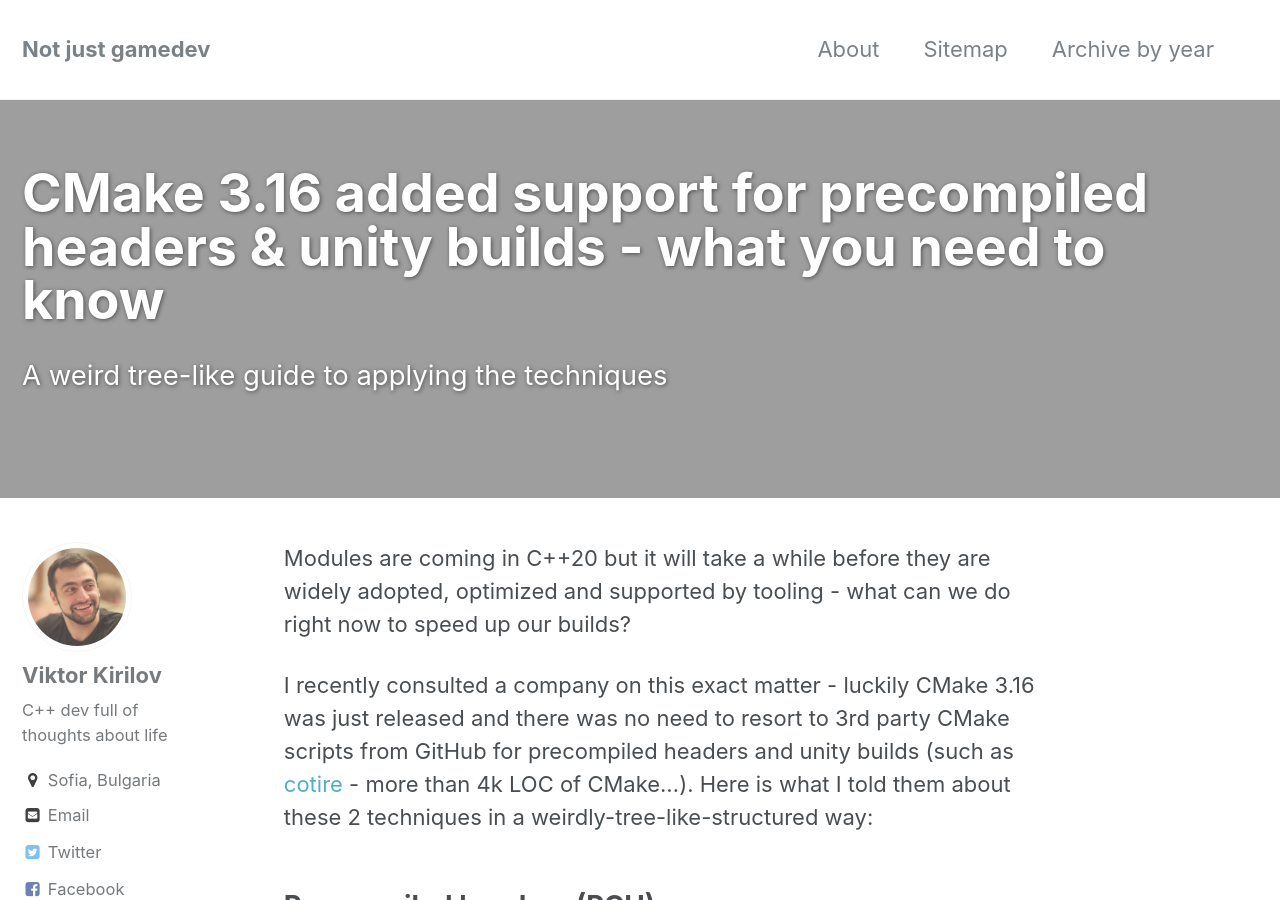
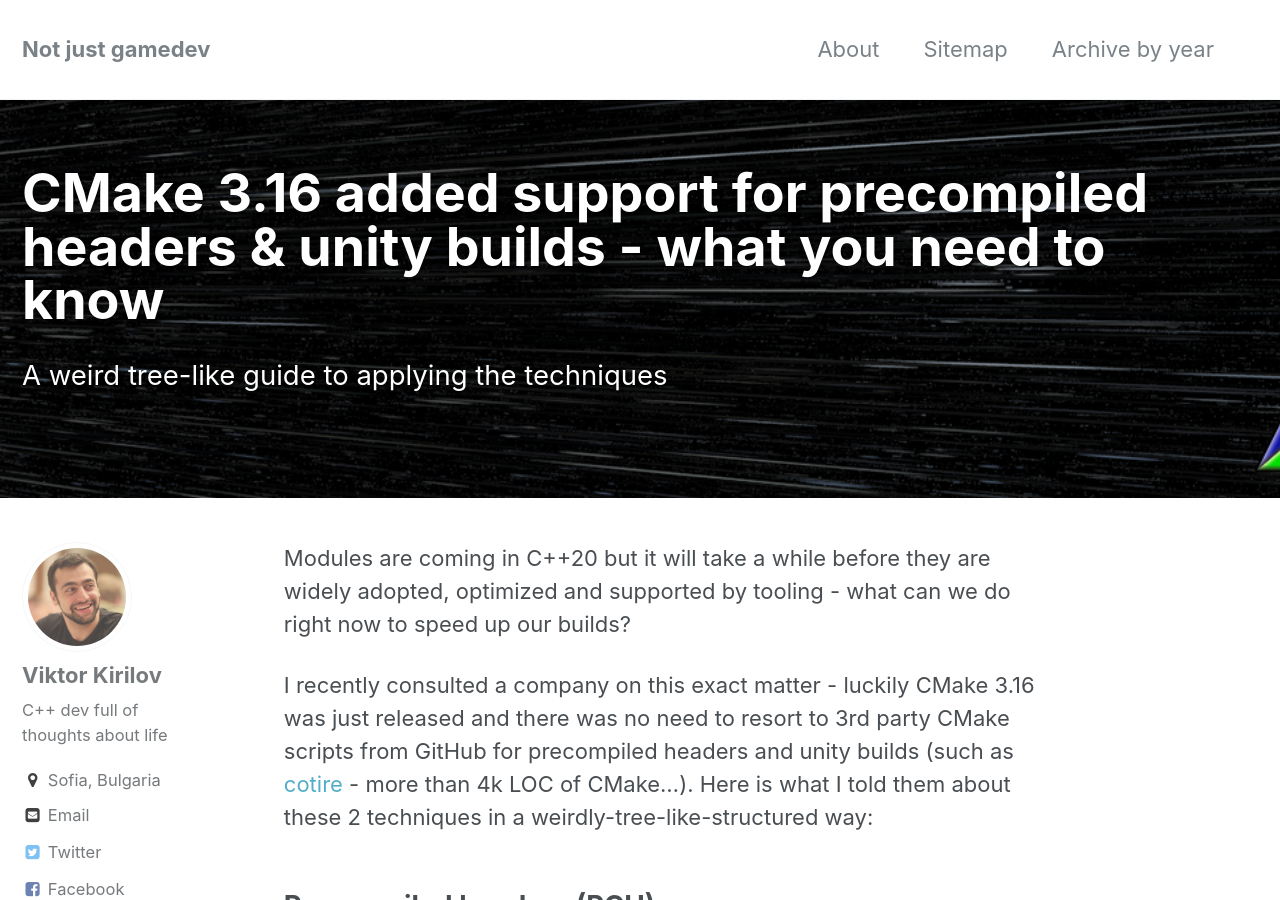
Before and after one commit to onqtam/onqtam.github.io, a Jekyll site: the page built from _posts/2019-12-12-pch-unity-cmake-3-16.md, in a window 1280 px wide and 900 px high. Built offline with Jekyll 4.4.1, drawn with Linux system fonts in a browser that asks for light colours; comment, search, counter and statistics services are not loaded.

Commit message:
fixed partially

```diff
--- a/_posts/2019-12-12-pch-unity-cmake-3-16.md
+++ b/_posts/2019-12-12-pch-unity-cmake-3-16.md
@@ -2,7 +2,7 @@
 title:  "CMake 3.16 added support for precompiled headers & unity builds - what you need to know"
 date:   2019-12-12 16:40:34 +0200
 header:
-  overlay_image:  "/assets/images/warp_speed.png"
+  overlay_image:  "/assets/images/cmake.png"
 categories: programming
 tags: [programming, C++, compile times, build systems, cmake]
 excerpt: "A weird tree-like guide to applying the techniques"
```
Also changed, not shown: assets/images/cmake.png (added).
